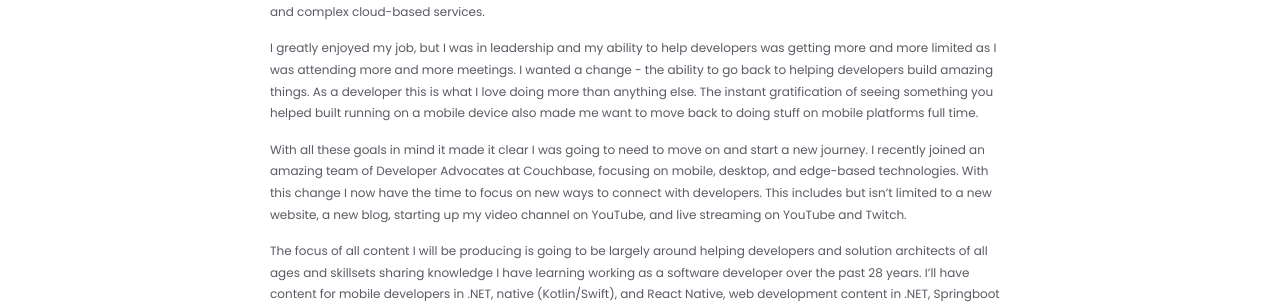
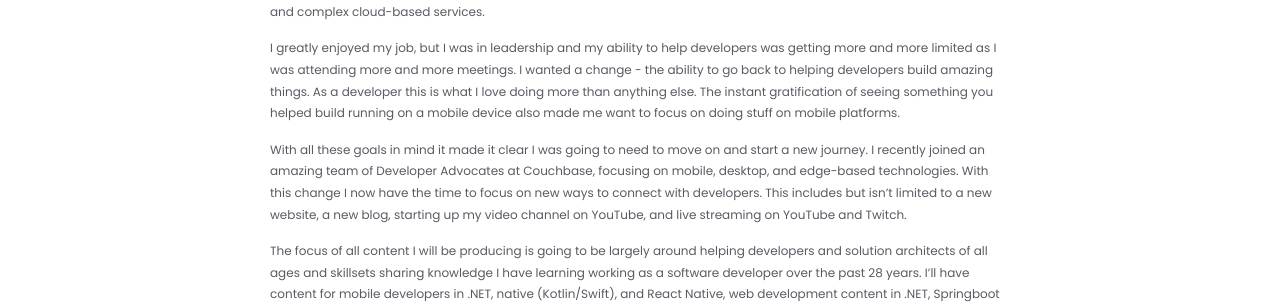
Before and after one commit to biozal/biozal.github.io, a Jekyll site: the page built from docs/_posts/2021-05-06-Hello-World-New-Beginning.md, in a window 1280 px wide. Shown: the part 790-1094 px from the top of the page. Built offline with Jekyll 4.4.1, drawn with Linux system fonts in a browser that asks for light colours.

Commit message:
updated for grammar and spelling

```diff
--- a/docs/_posts/2021-05-06-Hello-World-New-Beginning.md
+++ b/docs/_posts/2021-05-06-Hello-World-New-Beginning.md
@@ -15,7 +15,7 @@ tags: [minimal, tech, development, iot]
 
 In April of 2021 I said goodbye to my friends at EY.  I greatly enjoyed working at EY for 5 and a half years as a technical lead for the Mobile Technologies team making amazing mobile apps and building things I never dreamed of in my career.  In the middle of 2020, I took over as the lead for the developer experience – leading the team of developer advocates on trying to make software development better.  In my time at EY I was involved in a wide range of technology from AR, VR to drones and complex cloud-based services.
 
-I greatly enjoyed my job, but I was in leadership and my ability to help developers was getting more and more limited as I was attending more and more meetings.  I wanted a change - the ability to go back to helping developers build amazing things.  As a developer this is what I love doing more than anything else.  The instant gratification of seeing something you helped built running on a mobile device also made me want to move back to doing stuff on mobile platforms full time.
+I greatly enjoyed my job, but I was in leadership and my ability to help developers was getting more and more limited as I was attending more and more meetings.  I wanted a change - the ability to go back to helping developers build amazing things.  As a developer this is what I love doing more than anything else.  The instant gratification of seeing something you helped build running on a mobile device also made me want to focus on doing stuff on mobile platforms.
 
 With all these goals in mind it made it clear I was going to need to move on and start a new journey.  I recently joined an amazing team of Developer Advocates at Couchbase, focusing on mobile, desktop, and edge-based technologies.  With this change I now have the time to focus on new ways to connect with developers.  This includes but isn't limited to a new website, a new blog, starting up my video channel on YouTube, and live streaming on YouTube and Twitch.
 
```
